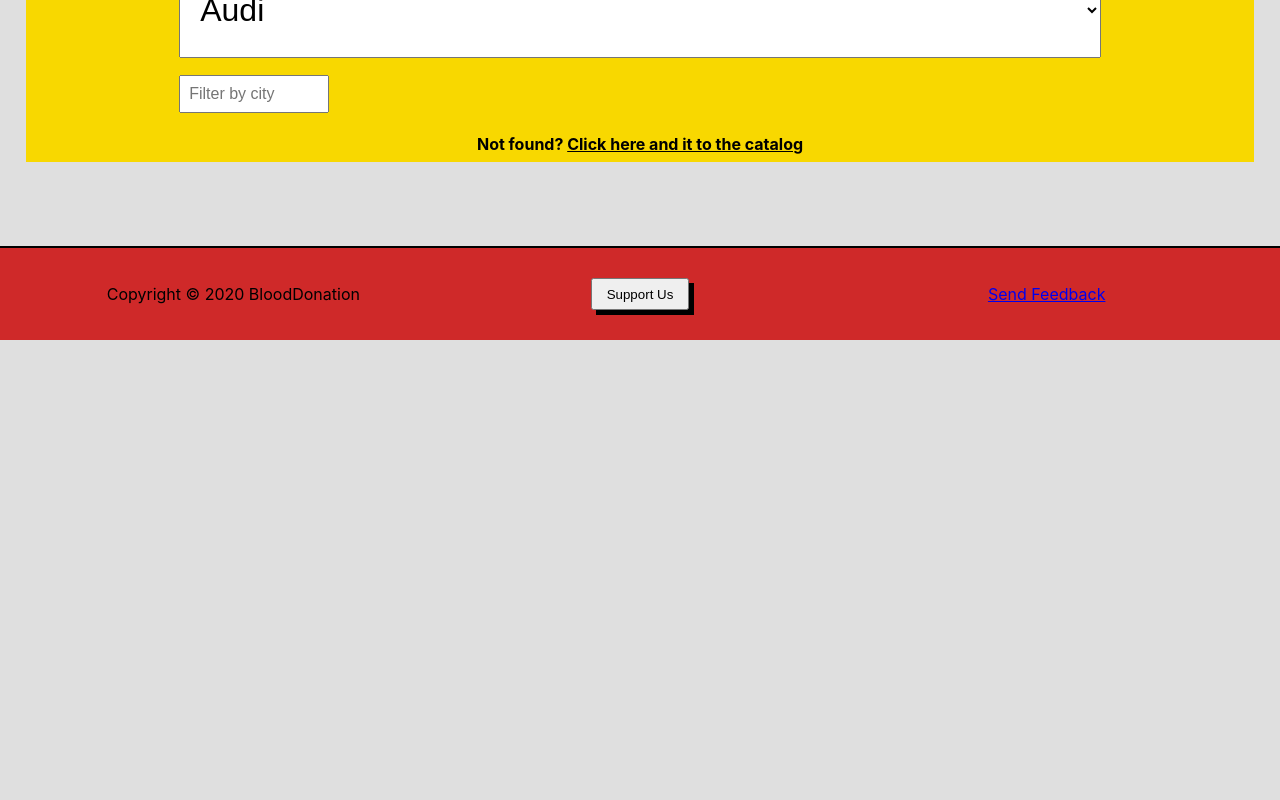
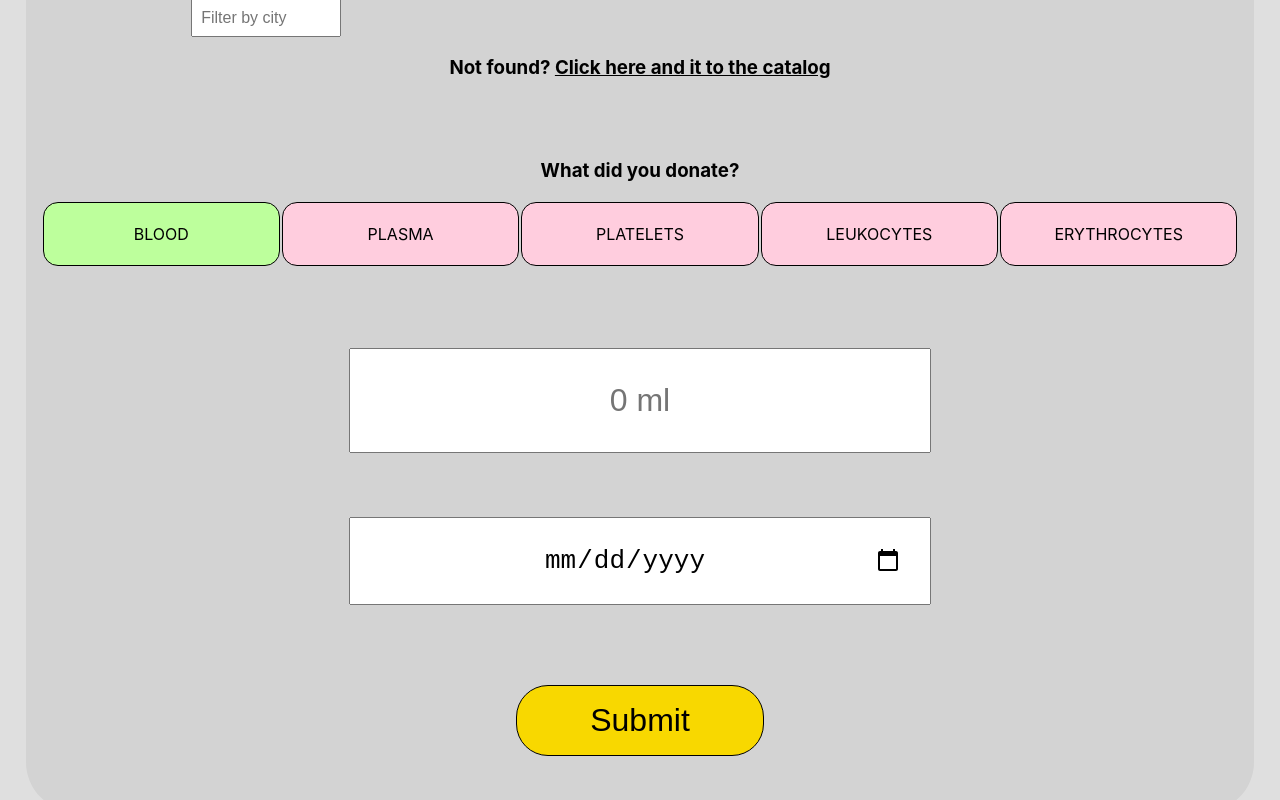
Before and after one commit to PawelWisn/BloodDonation, a React (Create React App) app in the folder blood-donation-frontend/: page /declaredonation in a window 1280 px wide. Shown: the part 460-1260 px from the top of the page. Before the commit the page ends 800 px from the top, so only its background shows below. Built offline with nearby package versions, Linux system fonts and the light colour scheme.

Commit message:
register donation layout ready

```diff
--- a/blood-donation-frontend/src/components/CollectionPoints.scss
+++ b/blood-donation-frontend/src/components/CollectionPoints.scss
@@ -3,6 +3,14 @@ $mapH: 500px;
 
 .locals-container {
   margin: 2em 18% 2em 18%;
+
+  #col-filter-button {
+    .color-secondary {
+      background-color: #ffcdde;
+    }
+  }
+
+
   .radio-flex-container {
     padding-top: 1em;
     justify-content: start;
--- a/blood-donation-frontend/src/components/CollectionPoints.tsx
+++ b/blood-donation-frontend/src/components/CollectionPoints.tsx
@@ -1520,7 +1520,7 @@ function CollectionPoints() {
                     <div id='mapID'>
                         <MyMap data={data} filter={displayMobileOnly}/>
                     </div>
-                    <div onClick={swapDisplayMobileOnly}>{
+                    <div id='col-filter-button' onClick={swapDisplayMobileOnly}>{
                         <ManyRadiobuttonsNoDefault name='mobileonly' labels={['Mobile points only']} values={['0']}
                                                    ids={['mobileRadio']}/>
                     }
--- a/blood-donation-frontend/src/components/Register.scss
+++ b/blood-donation-frontend/src/components/Register.scss
@@ -54,8 +54,6 @@ $picked: #BDFF9C;
           cursor: pointer;
         }
       }
-
-
     }
 
     &:last-child {
@@ -107,8 +105,6 @@ $picked: #BDFF9C;
 
   }
 }
-
-
 
 
 @media only screen and (max-width: 310px) {
--- a/blood-donation-frontend/src/components/RegisterDonation.scss
+++ b/blood-donation-frontend/src/components/RegisterDonation.scss
@@ -2,10 +2,50 @@
 }
 
 .reg-don-container {
-  margin: 2em 2% 2em 2%;
-  background-color: #f8d800;
+  margin: 2em 2% 3em 2%;
+  padding: 1em 1em 2em 1em;
   text-align: center;
+  background-color: lightgray;
+  border-radius: 50px;
 
+  #apply-donation-button {
+    text-align: center;
+    margin-top: 1em;
+    margin-bottom: 1.5em;
+
+    input {
+      font-size: 2em;
+      background-color: #f8d800;
+      border: 1px solid black;
+      border-radius: 1em;
+      padding: 0.5em 2.3em;
+
+      &:hover {
+        cursor: pointer;
+      }
+    }
+  }
+
+  #what-donated-header {
+    margin-top: 5em;
+  }
+
+  .color-secondary {
+    background-color: #ffcdde;
+  }
+
+  #reg-what-donated-div {
+    .radio-flex-container {
+
+      .radio-flex-item {
+        margin: 2px 1px;
+        width: 20em;
+        height: 4em;
+        border-radius: 15px;
+
+      }
+    }
+  }
 
   .new-loc-entry-item {
     margin: 0 25% 0 25%;
@@ -67,7 +107,7 @@
 }
 
 #not-found-div {
-  h4 {
+  h3 {
     span {
       text-decoration: underline;
 
@@ -79,7 +119,72 @@
 }
 
 #is-new-loc-mobile-div {
+  .color-secondary {
+    background-color: #ffcdde;
+  }
 }
+
+
+.reg-radio-flex-container {
+  margin: 6em 2em;
+  display: flex;
+  flex-direction: row;
+  justify-content: center;
+
+  input {
+    width: 100%;
+    flex-grow: 0;
+    flex-basis: 25%;
+    text-align: center;
+    font-size: 2em;
+    padding: 1em 1em 1em 1em;
+    &:first-child {
+      margin-right: 6em;
+    }
+  }
+}
+
+@media only screen and (max-width: 800px) {
+  body {
+    .reg-don-container {
+      .reg-radio-flex-container {
+        flex-direction: column;
+        align-items: center;
+
+        input {
+          width: 75%;
+          &:first-child {
+            padding: 1em 1em 1em 1em;
+            margin-right: 0;
+            margin-bottom: 0.33em;
+          }
+
+        }
+      }
+    }
+  }
+}
+
+@media only screen and (min-width: 800px) and (max-width: 1300px) {
+  body {
+    .reg-don-container {
+      .reg-radio-flex-container {
+        flex-direction: column;
+        align-items: center;
+        margin: 5em 1em;
+        input {
+          width: 50%;
+          &:first-child {
+            margin-right: 0;
+            margin-bottom: 2em;
+          }
+
+        }
+      }
+    }
+  }
+}
+
 
 @media only screen and (max-width: 400px) {
   body {
--- a/blood-donation-frontend/src/components/RegisterDonation.tsx
+++ b/blood-donation-frontend/src/components/RegisterDonation.tsx
@@ -5,6 +5,7 @@ import React, {useState} from "react";
 import BottomBar from "./BottomBar";
 import ManyRadiobuttonsNoDefault from "./ManyRadiobuttonsNoDefault";
 import classNames from "classnames";
+import ManyRadiobuttons from "./ManyRadiobuttons";
 
 let data = [
     {
@@ -46,7 +47,7 @@ function RegisterDonation() {
 
             <div className='reg-don-container'>
                 <div>
-                    <h4>Choose your donation point from the list</h4>
+                    <h3>Choose your donation point from the list</h3>
                 </div>
 
                 <select id="drop-down-points">
@@ -61,9 +62,9 @@ function RegisterDonation() {
 
                 <div id='not-found-div'>
                     <div>
-                        <h4>Not found? <span onClick={() => {
+                        <h3>Not found? <span onClick={() => {
                             setNewLocHidden(false);
-                        }}>Click here and it to the catalog</span></h4>
+                        }}>Click here and it to the catalog</span></h3>
                     </div>
                     <div className={classNames('new-loc-div', {'hidden': newLocHidden})}>
                         <div className='new-loc-entry-item'>
@@ -97,6 +98,25 @@ function RegisterDonation() {
                     </div>
                 </div>
 
+                <div id='what-donated-header'>
+                    <h3>What did you donate?</h3>
+                </div>
+                <div id='reg-what-donated-div'>
+                    <ManyRadiobuttons name={'what-donated'}
+                                      labels={['BLOOD', 'PLASMA', 'PLATELETS', 'LEUKOCYTES', 'ERYTHROCYTES']}
+                                      values={['BLD', 'PLM', 'PLT', 'LEU', 'ERT']}
+                                      ids={['optBLD', 'optPLM', 'optPLT', 'optLEU', 'optERT']}/>
+                </div>
+                <div className='reg-radio-flex-container'>
+                    <input type='text' id='reg-how-much' placeholder='0 ml'/>
+                    <input type='date' id='reg-when'/>
+                </div>
+
+                <div id='apply-donation-button'>
+                    <input type='submit' value='Submit' onClick={() => {
+                        console.log('applied')
+                    }}/>
+                </div>
             </div>
 
 
```
Lines whose indentation alone changed are shown as unchanged.
